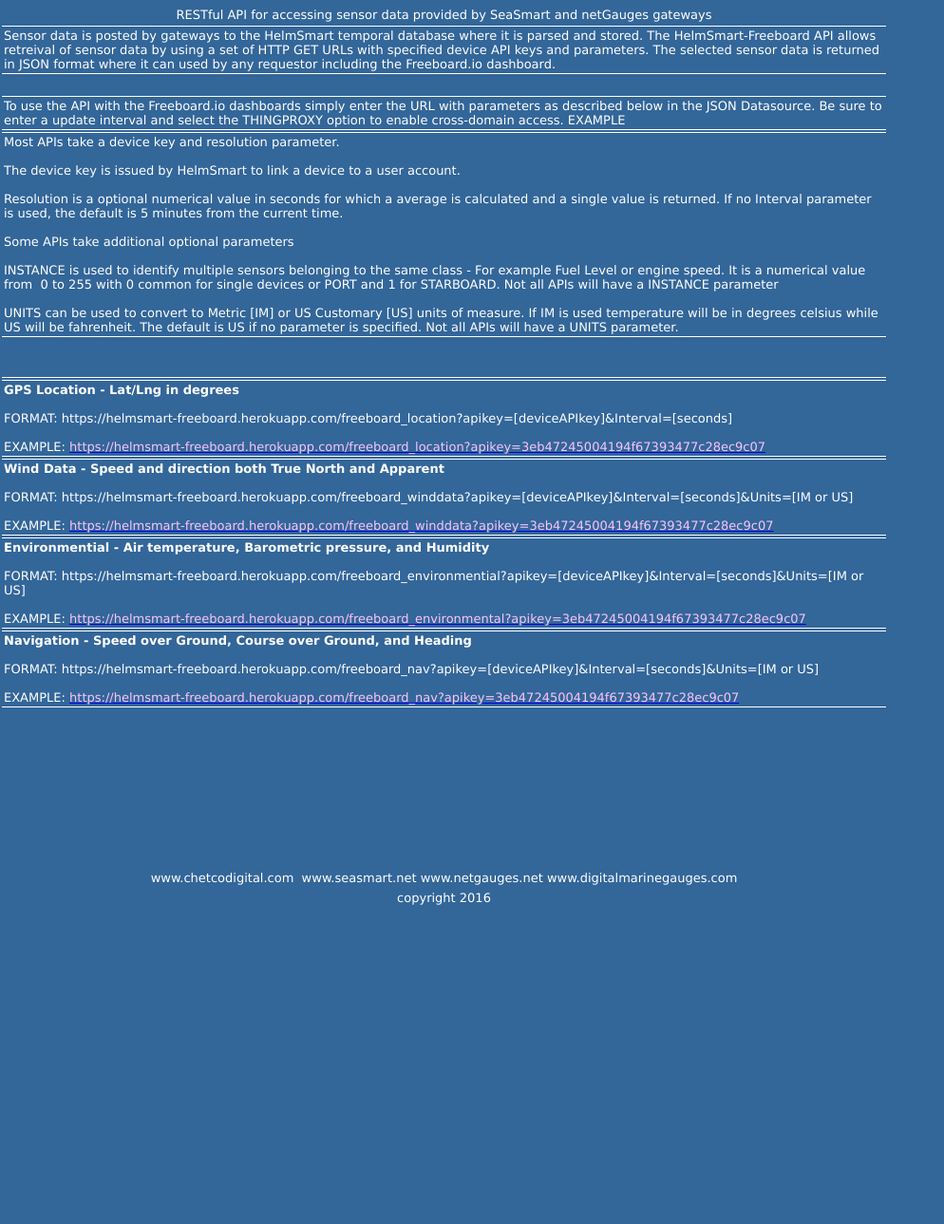
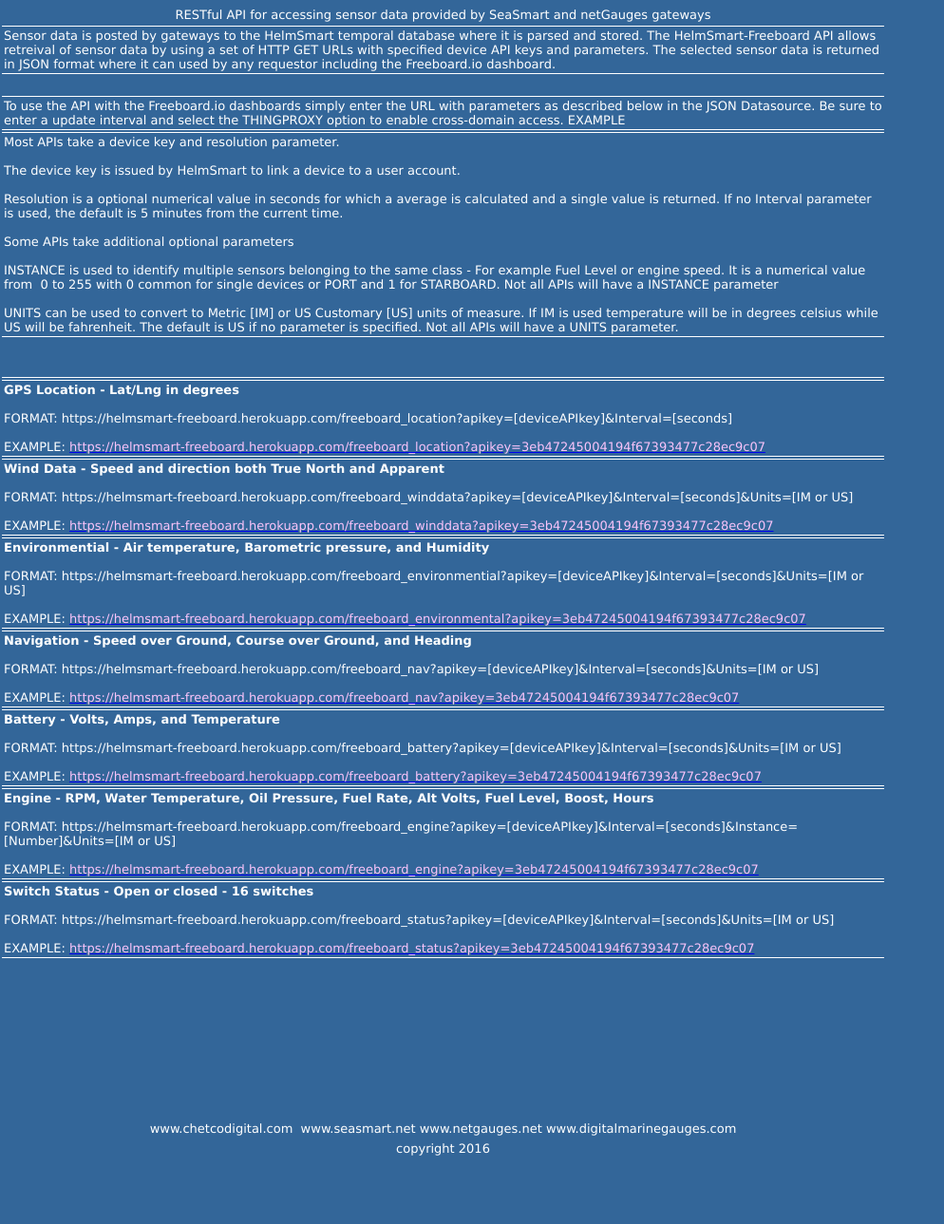
Before and after one commit to oregonjoe/helmsmart_freeboard, a Flask app: page / in a window 1280 px wide. Shown: the part 273-1562 px from the top of the page at 95% size, without its empty margins (0-994 px from the left). Before the commit the page ends 1226 px from the top, so only its background shows below. Run offline with Flask 2, Linux system fonts and the light colour scheme; some libraries are stand-ins or nearby versions.

Commit message:
web page index update

```diff
--- a/web/templates/index.html
+++ b/web/templates/index.html
@@ -85,7 +85,7 @@
 
     <!-- <body onload="initialize()"> -->
     <body  style="color: #FFFFFF; width: 933px; height: 600px; background-color: #336699" >
-      <table cellpadding="2" style="width: 935px">
+      <table cellpadding="2" style="width: 100%">
         <tr>
           <td>
 
@@ -125,7 +125,7 @@
         <tr>
           <td class="auto-style5">
 		  <a href="http://www.helmsmart.com/freeboard/index.html">
-		  <img alt="" class="auto-style19" height="200" src="{{ url_for('static', filename='img/HemSmartLogos_HelmSmart_200W.jpg' ) }}" width="200"></a>
+		  <img alt="" class="auto-style19" height="200" src="{{ url_for('static', filename='img/SeaDreamBoard200W.jpg' ) }}" width="200"></a>
 		  <a href="http://www.freeboard.io">
 		  <img alt="" class="auto-style19" height="200" src="{{ url_for('static', filename='img/freeboard_logo_200HW.jpg' ) }}" width="200"></a></td>
         </tr>
@@ -196,7 +196,7 @@
 		  True North and Apparent</strong><br><br>FORMAT:
 		  https://helmsmart-freeboard.herokuapp.com/freeboard_winddata?apikey=[deviceAPIkey]&amp;Interval=[seconds]&amp;Units=[IM
 		  or US]<br><br>EXAMPLE:
-		  <a href="https://helmsmart-freeboard.herokuapp.com/freeboard_location?apikey=3eb47245004194f67393477c28ec9c07">
+		  <a href="https://helmsmart-freeboard.herokuapp.com/freeboard_winddata?apikey=3eb47245004194f67393477c28ec9c07">
 		  <span class="auto-style15">
 		  https://helmsmart-freeboard.herokuapp.com/freeboard_winddata?apikey=3eb47245004194f67393477c28ec9c07</span></a></td>
         </tr>
@@ -206,7 +206,7 @@
 		  Barometric pressure, and Humidity<br></strong><br>FORMAT:
 		  https://helmsmart-freeboard.herokuapp.com/freeboard_environmential?apikey=[deviceAPIkey]&amp;Interval=[seconds]&amp;Units=[IM
 		  or US]<br><br>EXAMPLE:
-		  <a href="https://helmsmart-freeboard.herokuapp.com/freeboard_location?apikey=3eb47245004194f67393477c28ec9c07">
+		  <a href="https://helmsmart-freeboard.herokuapp.com/freeboard_environmental?apikey=3eb47245004194f67393477c28ec9c07">
 		  <span class="auto-style15">
 		  https://helmsmart-freeboard.herokuapp.com/freeboard_environmental?apikey=3eb47245004194f67393477c28ec9c07</span></a></td>
         </tr>
@@ -216,9 +216,37 @@
 		  Course over Ground, and Heading<br></strong><br>FORMAT:
 		  https://helmsmart-freeboard.herokuapp.com/freeboard_nav?apikey=[deviceAPIkey]&amp;Interval=[seconds]&amp;Units=[IM
 		  or US]<br><br>EXAMPLE:
-		  <a href="https://helmsmart-freeboard.herokuapp.com/freeboard_location?apikey=3eb47245004194f67393477c28ec9c07">
+		  <a href="https://helmsmart-freeboard.herokuapp.com/freeboard_nav?apikey=3eb47245004194f67393477c28ec9c07">
 		  <span class="auto-style15">
 		  https://helmsmart-freeboard.herokuapp.com/freeboard_nav?apikey=3eb47245004194f67393477c28ec9c07</span></a></td>
+        </tr>
+		        <tr>
+          <td class="auto-style18"><strong>Battery - Volts,
+		  Amps, and Temperature<br></strong><br>FORMAT:
+		  https://helmsmart-freeboard.herokuapp.com/freeboard_battery?apikey=[deviceAPIkey]&amp;Interval=[seconds]&amp;Units=[IM
+		  or US]<br><br>EXAMPLE:
+		  <a href="https://helmsmart-freeboard.herokuapp.com/freeboard_battery?apikey=3eb47245004194f67393477c28ec9c07">
+		  <span class="auto-style15">
+		  https://helmsmart-freeboard.herokuapp.com/freeboard_battery?apikey=3eb47245004194f67393477c28ec9c07</span></a></td>
+        </tr>
+
+		        <tr>
+          <td class="auto-style18"><strong>Engine - RPM, Water Temperature,
+		  Oil Pressure, Fuel Rate, Alt Volts, Fuel Level, Boost, Hours<br></strong><br>FORMAT:
+		  https://helmsmart-freeboard.herokuapp.com/freeboard_engine?apikey=[deviceAPIkey]&amp;Interval=[seconds]&amp;Instance=[Number]&amp;Units=[IM
+		  or US]<br><br>EXAMPLE:
+		  <a href="https://helmsmart-freeboard.herokuapp.com/freeboard_engine?apikey=3eb47245004194f67393477c28ec9c07">
+		  <span class="auto-style15">
+		  https://helmsmart-freeboard.herokuapp.com/freeboard_engine?apikey=3eb47245004194f67393477c28ec9c07</span></a></td>
+        </tr>
+
+		        <tr>
+          <td class="auto-style18"><strong>Switch Status - Open or closed - 16 switches<br></strong><br>FORMAT:
+		  https://helmsmart-freeboard.herokuapp.com/freeboard_status?apikey=[deviceAPIkey]&amp;Interval=[seconds]&amp;Units=[IM
+		  or US]<br><br>EXAMPLE:
+		  <a href="https://helmsmart-freeboard.herokuapp.com/freeboard_status?apikey=3eb47245004194f67393477c28ec9c07">
+		  <span class="auto-style15">
+		  https://helmsmart-freeboard.herokuapp.com/freeboard_status?apikey=3eb47245004194f67393477c28ec9c07</span></a></td>
         </tr>
 
         <tr>
```
